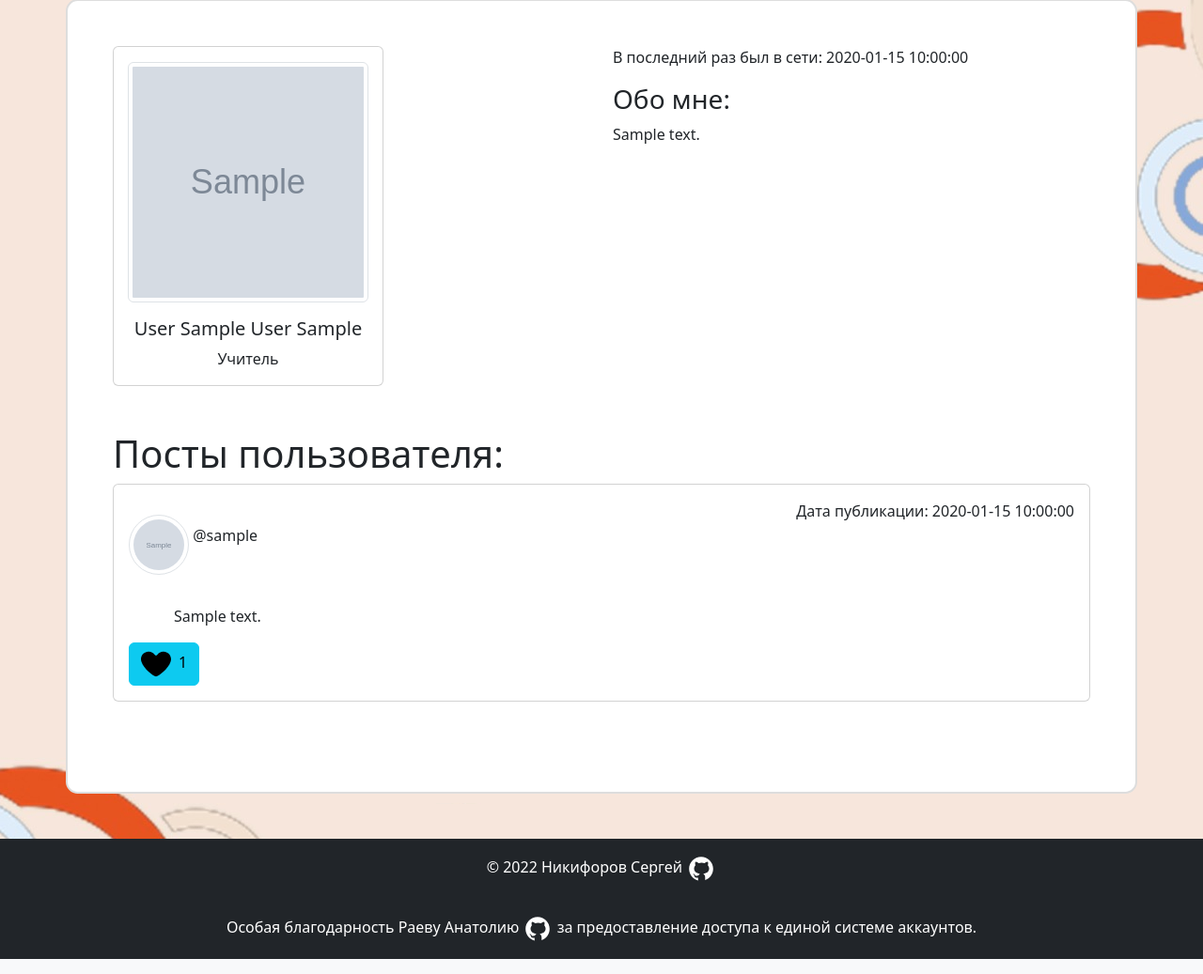
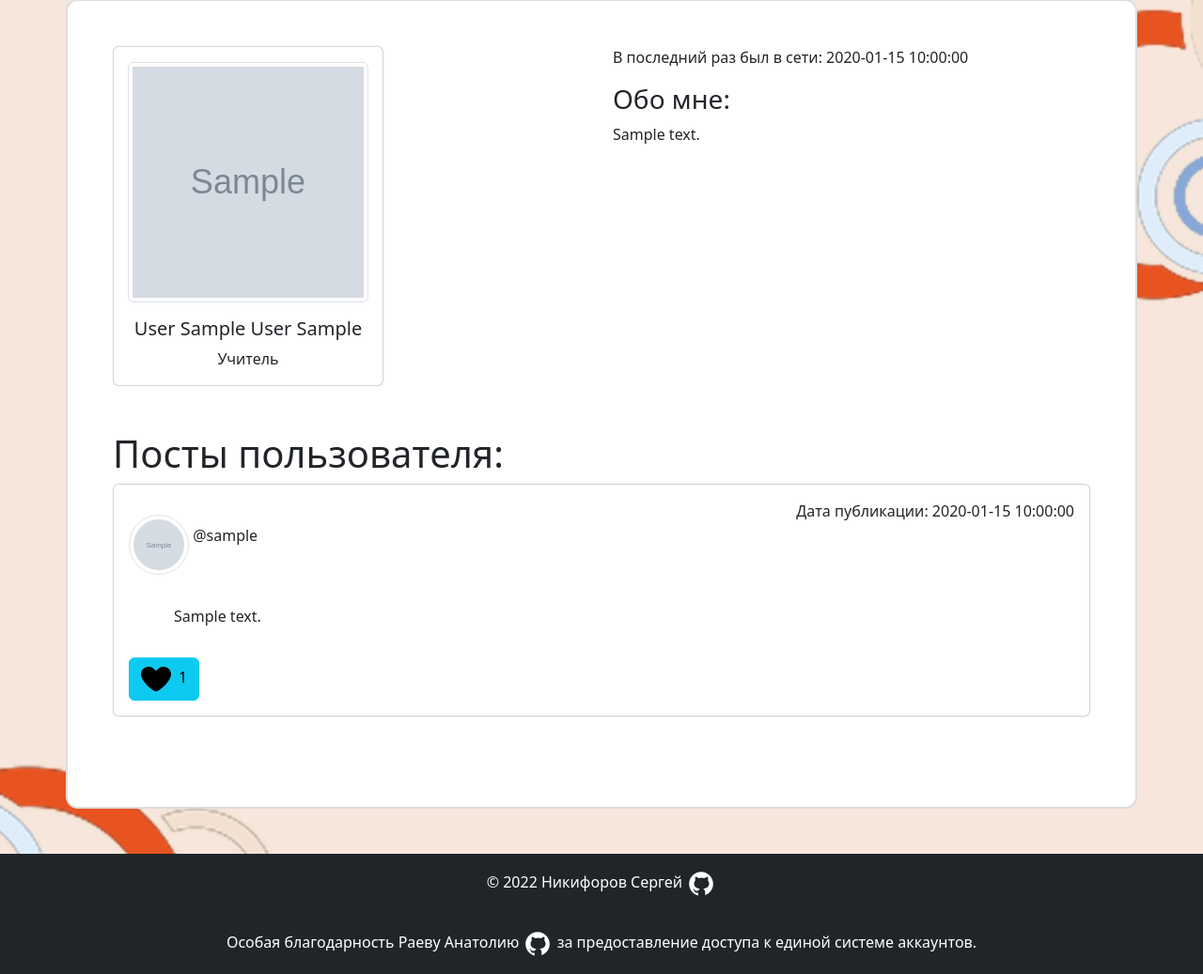
Before and after one commit to Shadow318193/ProtoNetwork, a Flask app: a page that uses templates/user.html in a window 1280 px wide. Shown: the part 121-1158 px from the top of the page at 94% size. Run offline with Flask 2, Linux system fonts and the light colour scheme; tables that the repository leaves empty hold one stand-in row (values such as "Sample post"); grey boxes marked "Sample" are stand-in pictures.

Commit message:
Update user.html

```diff
--- a/templates/user.html
+++ b/templates/user.html
@@ -87,12 +87,12 @@
                     <p class="text-end">Дата публикации: {{ post.creation_date }}</p>
                 </div>
             </div>
-            <p style="white-space: pre-wrap;" class="px-5">{{ post.text }}</p>
-            <div class="row">
+            <p style="white-space: pre-wrap;" class="px-5 pb-3">{{ post.text }}</p>
+            <form method="post" class="row">
                 <div class="col">
-                    <button type="submit" class="btn btn-info" id="like" name="like"><img class="me-2" width="32" src="/static/media/like.svg">{{ post.likes }}</button>
+                    <button type="submit" class="btn btn-info" id="like_button" name="like_button" value="{{ post.id }}"><img class="me-2" width="32" src="/static/media/like.svg">{{ post.likes }}</button>
                 </div>
-            </div>
+            </form>
         </div>
         <div class="pb-5"></div>
     {% endfor %}
```
